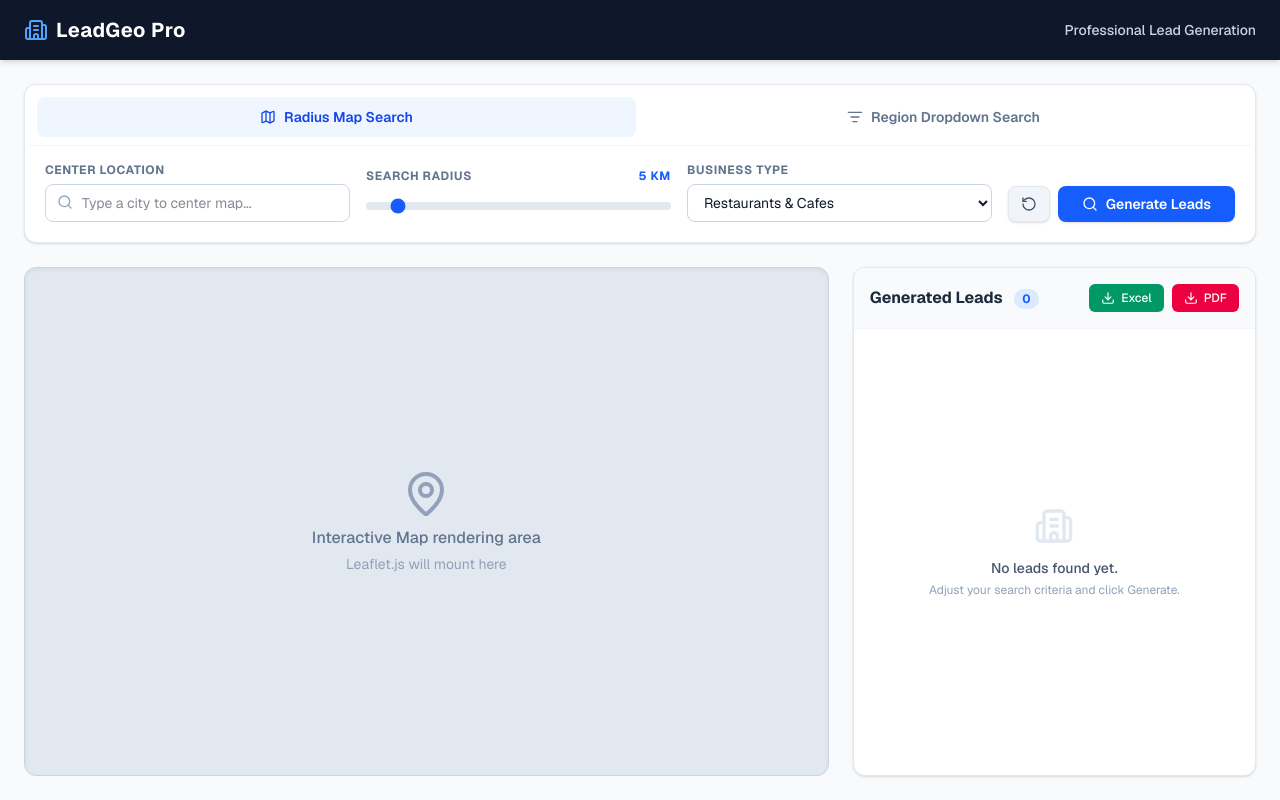
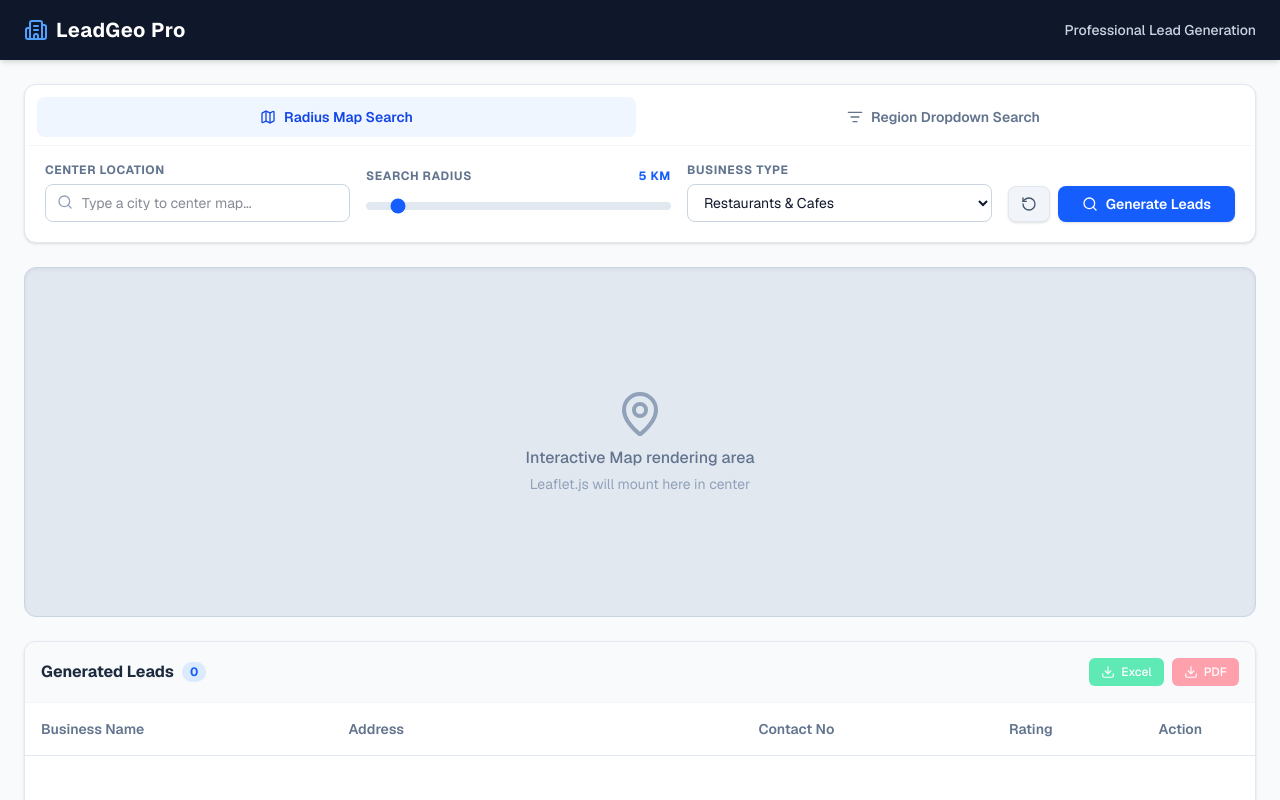
Before and after one commit to PramodikaDulanja/map-lead-generator, a Next.js app in the folder frontend/: page / in a window 1280 px wide. Built offline with nearby package versions, Linux system fonts and the light colour scheme.

Commit message:
fix map position and generate lead table

```diff
--- a/frontend/app/page.tsx
+++ b/frontend/app/page.tsx
@@ -8,7 +8,10 @@ import {
   Building2,
   Map as MapIcon,
   ListFilter,
-  RotateCcw
+  RotateCcw,
+  Star,
+  Navigation,
+  Loader2
 } from "lucide-react";
 
 // Sri Lanka Province & District Data
@@ -24,9 +27,20 @@ const locationData: Record<string, string[]> = {
   "Sabaragamuwa": ["Ratnapura", "Kegalle"]
 };
 
+// Define what a Lead looks like
+type Lead = {
+  id: number;
+  name: string;
+  address: string;
+  contact: string;
+  rating: number;
+};
+
 export default function Home() {
   // UI State
   const [searchMode, setSearchMode] = useState<"map" | "region">("map");
+  const [isGenerating, setIsGenerating] = useState(false);
+  const [leads, setLeads] = useState<Lead[]>([]);
 
   // Form State
   const [centerLocation, setCenterLocation] = useState("");
@@ -44,13 +58,29 @@ export default function Home() {
     setDistrict("");
     setCity("");
     setBusinessType("Restaurants & Cafes");
+    setLeads([]); // Clear the table
+  };
+
+  // Mock API Call for "Generate Leads" Button
+  const handleGenerate = () => {
+    setIsGenerating(true);
+
+    // Simulate backend delay of 1 second
+    setTimeout(() => {
+      setLeads([
+        { id: 1, name: "TechNova Solutions", address: "45 Galle Road, Colombo 03", contact: "+94 11 234 5678", rating: 4.8 },
+        { id: 2, name: "Ceylon Digital Media", address: "12 Duplication Rd, Colombo 04", contact: "+94 77 123 9876", rating: 4.5 },
+        { id: 3, name: "Lanka Systems Pro", address: "88 Nawala Road, Rajagiriya", contact: "+94 11 987 6543", rating: 4.2 },
+      ]);
+      setIsGenerating(false);
+    }, 1000);
   };
 
   return (
     <div className="flex flex-col h-screen bg-slate-50 font-sans">
 
       {/* Top Navigation Bar */}
-      <nav className="bg-slate-900 text-white px-6 py-4 flex items-center justify-between shadow-md z-10">
+      <nav className="bg-slate-900 text-white px-6 py-4 flex items-center justify-between shadow-md z-10 shrink-0">
         <div className="flex items-center gap-2">
           <Building2 className="text-blue-400 w-6 h-6" />
           <h1 className="text-xl font-bold tracking-wide">LeadGeo Pro</h1>
@@ -61,10 +91,10 @@ export default function Home() {
       </nav>
 
       {/* Main Workspace */}
-      <div className="flex-1 flex flex-col p-6 gap-6 overflow-hidden">
+      <div className="flex-1 flex flex-col p-6 gap-6 overflow-hidden max-w-7xl mx-auto w-full">
 
-        {/* Search Controls Card */}
-        <div className="bg-white rounded-xl shadow-sm border border-slate-200 p-1">
+        {/* TOP: Search Controls Card */}
+        <div className="bg-white rounded-xl shadow-sm border border-slate-200 p-1 shrink-0">
 
           {/* Toggle Tabs */}
           <div className="flex border-b border-slate-100 p-2 gap-2">
@@ -137,7 +167,7 @@ export default function Home() {
                     value={province}
                     onChange={(e) => {
                       setProvince(e.target.value);
-                      setDistrict(""); // Reset district when province changes
+                      setDistrict("");
                     }}
                     className="w-full bg-white border border-slate-300 text-slate-900 rounded-lg px-3 py-2 text-sm focus:outline-none focus:border-blue-500 focus:ring-1 focus:ring-blue-500"
                   >
@@ -152,7 +182,7 @@ export default function Home() {
                   <select
                     value={district}
                     onChange={(e) => setDistrict(e.target.value)}
-                    disabled={!province} // Disable if no province selected
+                    disabled={!province}
                     className="w-full bg-white border border-slate-300 text-slate-900 rounded-lg px-3 py-2 text-sm focus:outline-none focus:border-blue-500 focus:ring-1 focus:ring-blue-500 disabled:bg-slate-100 disabled:text-slate-400"
                   >
                     <option value="">Select District...</option>
@@ -201,47 +231,111 @@ export default function Home() {
               >
                 <RotateCcw className="w-4 h-4" />
               </button>
-              <button className="bg-blue-600 hover:bg-blue-700 text-white font-semibold py-2 px-6 rounded-lg text-sm transition-colors shadow-sm flex items-center gap-2">
-                <Search className="w-4 h-4" />
-                Generate Leads
+              <button
+                onClick={handleGenerate}
+                disabled={isGenerating}
+                className="bg-blue-600 hover:bg-blue-700 disabled:bg-blue-400 text-white font-semibold py-2 px-6 rounded-lg text-sm transition-colors shadow-sm flex items-center gap-2"
+              >
+                {isGenerating ? <Loader2 className="w-4 h-4 animate-spin" /> : <Search className="w-4 h-4" />}
+                {isGenerating ? "Searching..." : "Generate Leads"}
               </button>
             </div>
           </div>
         </div>
 
-        {/* Map and Table Area */}
-        <div className="flex-1 flex gap-6 min-h-0">
-
-          {/* Map Section */}
-          <div className="flex-[2] bg-slate-200 rounded-xl border border-slate-300 relative overflow-hidden flex items-center justify-center flex-col shadow-inner">
+        {/* MIDDLE: Conditional Map Section */}
+        {searchMode === "map" && (
+          <div className="w-full h-[350px] shrink-0 bg-slate-200 rounded-xl border border-slate-300 relative overflow-hidden flex items-center justify-center flex-col shadow-inner">
              <MapPin className="text-slate-400 w-12 h-12 mb-2" />
              <p className="text-slate-500 font-medium">Interactive Map rendering area</p>
-             <p className="text-slate-400 text-sm mt-1">Leaflet.js will mount here</p>
+             <p className="text-slate-400 text-sm mt-1">Leaflet.js will mount here in center</p>
           </div>
+        )}
 
-          {/* Results Table Section */}
-          <div className="flex-1 bg-white rounded-xl border border-slate-200 shadow-sm flex flex-col overflow-hidden">
-            <div className="p-4 border-b border-slate-100 flex justify-between items-center bg-slate-50">
-              <h2 className="font-bold text-slate-800">Generated Leads <span className="text-blue-600 bg-blue-100 px-2 py-0.5 rounded-full text-xs ml-2">0</span></h2>
+        {/* BOTTOM: Results Table Section (Always Visible) */}
+        <div className="w-full flex-1 bg-white rounded-xl border border-slate-200 shadow-sm flex flex-col overflow-hidden min-h-[300px]">
+
+          {/* Table Header / Action Bar */}
+          <div className="p-4 border-b border-slate-100 flex justify-between items-center bg-slate-50 shrink-0">
+            <h2 className="font-bold text-slate-800 flex items-center">
+              Generated Leads
+              <span className="text-blue-600 bg-blue-100 px-2 py-0.5 rounded-full text-xs ml-2">
+                {leads.length}
+              </span>
+            </h2>
             <div className="flex gap-2">
-                <button className="flex items-center gap-1.5 text-xs font-medium bg-emerald-600 hover:bg-emerald-700 text-white px-3 py-1.5 rounded-md transition-colors">
+              <button
+                disabled={leads.length === 0}
+                className="flex items-center gap-1.5 text-xs font-medium bg-emerald-600 hover:bg-emerald-700 disabled:bg-emerald-300 text-white px-3 py-1.5 rounded-md transition-colors"
+              >
                 <Download className="w-3.5 h-3.5" /> Excel
               </button>
-                <button className="flex items-center gap-1.5 text-xs font-medium bg-rose-600 hover:bg-rose-700 text-white px-3 py-1.5 rounded-md transition-colors">
+              <button
+                disabled={leads.length === 0}
+                className="flex items-center gap-1.5 text-xs font-medium bg-rose-600 hover:bg-rose-700 disabled:bg-rose-300 text-white px-3 py-1.5 rounded-md transition-colors"
+              >
                 <Download className="w-3.5 h-3.5" /> PDF
               </button>
             </div>
           </div>
 
-            <div className="flex-1 p-4 flex flex-col items-center justify-center text-center">
-              <Building2 className="w-10 h-10 text-slate-200 mb-3" />
+          {/* Table Content */}
+          <div className="flex-1 overflow-auto">
+            <table className="w-full text-left text-sm whitespace-nowrap">
+              <thead className="bg-white border-b border-slate-200 text-slate-500 sticky top-0 z-10">
+                <tr>
+                  <th className="p-4 font-semibold w-1/4">Business Name</th>
+                  <th className="p-4 font-semibold w-1/3">Address</th>
+                  <th className="p-4 font-semibold">Contact No</th>
+                  <th className="p-4 font-semibold text-center">Rating</th>
+                  <th className="p-4 font-semibold text-center">Action</th>
+                </tr>
+              </thead>
+              <tbody className="divide-y divide-slate-100">
+
+                {leads.length > 0 ? (
+                  leads.map((lead) => (
+                    <tr key={lead.id} className="hover:bg-slate-50 transition-colors">
+                      <td className="p-4 font-medium text-slate-900 flex items-center gap-2">
+                        <div className="w-8 h-8 rounded bg-blue-100 text-blue-600 flex items-center justify-center shrink-0">
+                          <Building2 className="w-4 h-4" />
+                        </div>
+                        {lead.name}
+                      </td>
+                      <td className="p-4 text-slate-600 truncate max-w-[200px]" title={lead.address}>
+                        {lead.address}
+                      </td>
+                      <td className="p-4 text-slate-600">
+                        {lead.contact}
+                      </td>
+                      <td className="p-4 text-center">
+                        <span className="inline-flex items-center gap-1 bg-amber-50 text-amber-700 px-2 py-1 rounded-md font-medium text-xs">
+                          {lead.rating} <Star className="w-3 h-3 fill-amber-500 text-amber-500" />
+                        </span>
+                      </td>
+                      <td className="p-4 text-center">
+                        <button className="inline-flex items-center justify-center gap-1 text-xs font-medium text-blue-600 bg-blue-50 hover:bg-blue-100 px-3 py-1.5 rounded-md transition-colors">
+                          <Navigation className="w-3.5 h-3.5" /> Show Map
+                        </button>
+                      </td>
+                    </tr>
+                  ))
+                ) : (
+                  <tr>
+                    <td colSpan={5} className="p-12 text-center">
+                      <Building2 className="w-10 h-10 text-slate-200 mx-auto mb-3" />
                       <p className="text-sm font-medium text-slate-600">No leads found yet.</p>
                       <p className="text-xs text-slate-400 mt-1">Adjust your search criteria and click Generate.</p>
+                    </td>
+                  </tr>
+                )}
+
+              </tbody>
+            </table>
           </div>
         </div>
 
       </div>
     </div>
-    </div>
   );
 }
```
Lines whose indentation alone changed are shown as unchanged.
